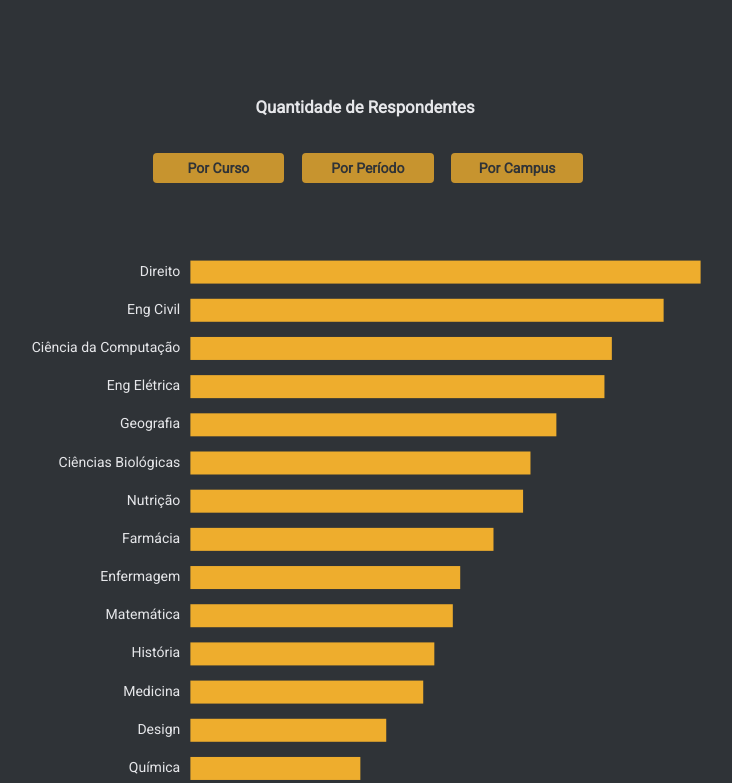
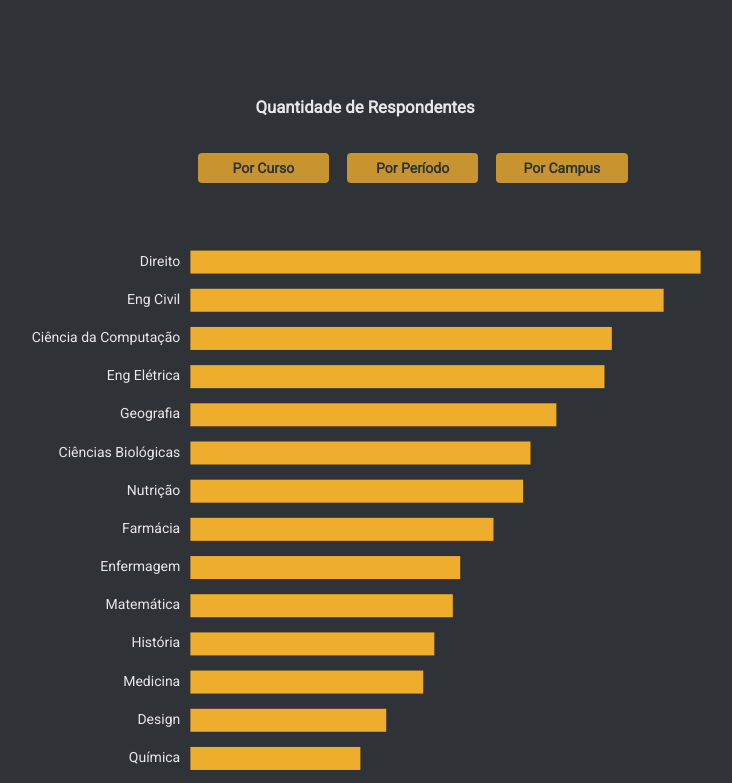
Before and after one commit to YoYolops/appRae, a React (Create React App) app: page / in a window 1280 px wide. Shown: the part 2100-2883 px from the top of the page, without its empty margins (38-770 px from the left). Built offline with nearby package versions, Linux system fonts and the light colour scheme.

Commit message:
revertendo bugdelayout

```diff
--- a/src/components/Pages/Perfil/Profile.css
+++ b/src/components/Pages/Perfil/Profile.css
@@ -6,7 +6,7 @@
     display: flex;
     flex-direction: row;
     width: 50%;
-    margin: 0px 80% 10px 20%;
+    margin: 0 auto;
     align-items: center;
 }
 
```
